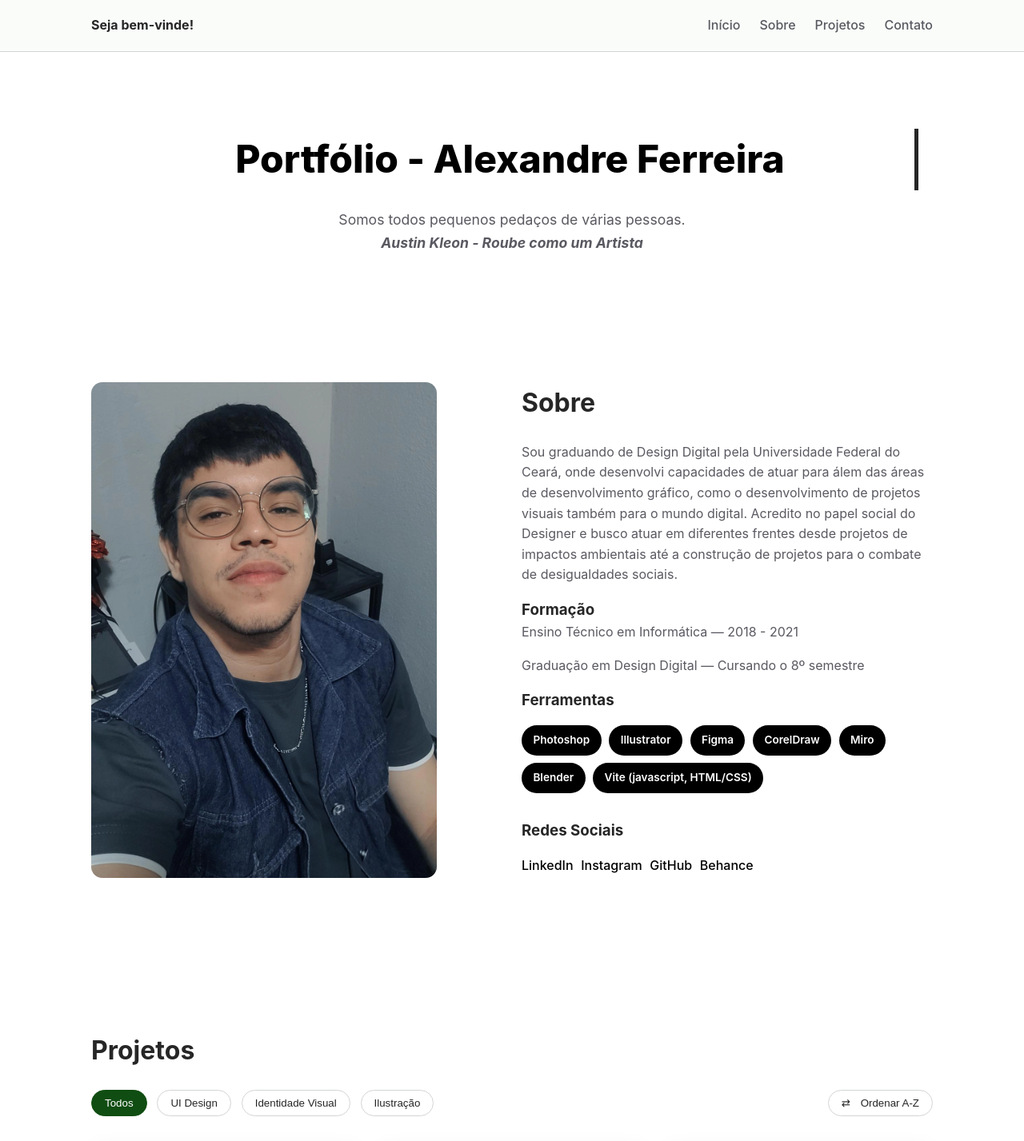
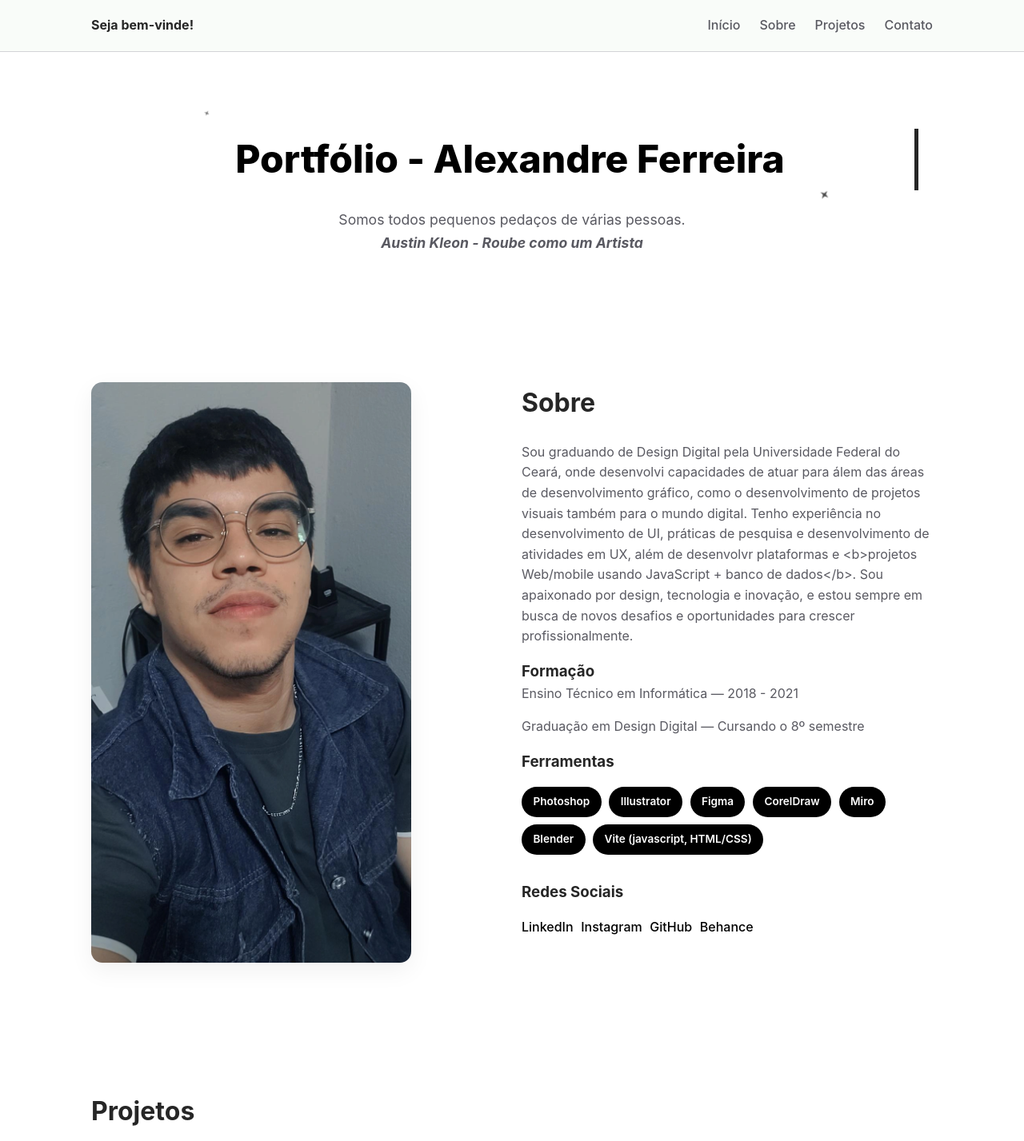
Before and after one commit to XandyDsg/meu-portfolio, a React (Vite) app: page / in a window 1280 px wide. Shown: the top 1427 px of the page at 80% size. Built offline with nearby package versions, Linux system fonts and the light colour scheme.

Commit message:
Novas atualizações e correções de bug na imagem

```diff
--- a/src/inicio.css
+++ b/src/inicio.css
@@ -12,6 +12,8 @@
   --border: #d3d4d6;
   --confirm: #104d12;
   --error: #f44336;
+  --sparkle-primary: #000000;
+  --sparkle-secondary: #104d12;
   --radius: 14px;
   --shadow: 0 10px 30px rgba(0, 0, 0, 0.06);
 
@@ -128,6 +130,59 @@ body {
 .hero {
   text-align: center;
   padding-top: 6rem;
+  position: relative;
+  isolation: isolate;
+}
+
+/* Sparkles decorativos do hero */
+.hero::before,
+.hero::after {
+  content: "";
+  position: absolute;
+  width: 0.45rem;
+  height: 0.45rem;
+  pointer-events: none;
+  background: var(--sparkle-primary);
+  clip-path: polygon(50% 0, 61% 39%, 100% 50%, 61% 61%, 50% 100%, 39% 61%, 0 50%, 39% 39%);
+  opacity: 0.7;
+  animation: sparkle 3.5s ease-in-out infinite;
+  z-index: -1;
+}
+
+.hero::before {
+  top: 22%;
+  left: 15%;
+  box-shadow:
+    8rem 1rem 0 -0.08rem var(--sparkle-secondary),
+    14rem 2rem 0 -0.08rem var(--sparkle-secondary),
+    25rem -1rem 0 -0.14rem var(--sparkle-primary),
+    36rem 4rem 0 -0.1rem var(--sparkle-secondary),
+    42rem 7rem 0 -0.12rem var(--sparkle-primary),
+    5rem 15rem 0 -0.14rem var(--sparkle-primary),
+    18rem 13rem 0 -0.16rem var(--sparkle-secondary),
+    31rem 17rem 0 -0.12rem var(--sparkle-primary),
+    49rem 14rem 0 -0.16rem var(--sparkle-secondary);
+}
+
+.hero::after {
+  top: 52%;
+  right: 14%;
+  width: 0.7rem;
+  height: 0.7rem;
+  animation-delay: 1.4s;
+  box-shadow:
+    -7rem -4rem 0 -0.12rem var(--sparkle-secondary),
+    -16rem -6rem 0 -0.15rem var(--sparkle-secondary),
+    -27rem -1rem 0 -0.18rem var(--sparkle-primary),
+    -31rem 5rem 0 -0.2rem var(--sparkle-primary),
+    -42rem 11rem 0 -0.14rem var(--sparkle-secondary),
+    -20rem 18rem 0 -0.18rem var(--sparkle-primary),
+    -4rem 16rem 0 -0.14rem var(--sparkle-secondary);
+}
+
+@keyframes sparkle {
+  0%, 100% { transform: scale(0.65) rotate(0deg); opacity: 0.25; }
+  50% { transform: scale(1.2) rotate(45deg); opacity: 0.85; }
 }
 
 .hero h1 {
@@ -222,15 +277,17 @@ body {
 
 .about .grid {
   display: grid;
-  grid-template-columns: 300px 1fr;
+  grid-template-columns: minmax(280px, 400px) minmax(0, 1fr);
   gap: 2rem;
   align-items: start;
 }
 
-.about .grid img {
-  width: 1fr;
-  max-width: 300px;
-  height: 300px;
+.about .grid img,
+#about .grid img {
+  width: 100%;
+  max-width: 400px;
+  aspect-ratio: 1 / 1;
+  height: auto;
   object-fit: cover;
   border-radius: var(--radius);
   box-shadow: var(--shadow);
@@ -238,7 +295,13 @@ body {
 
 }
 
-.about img {
+.about img,
+#about img {
+  width: 100%;
+  max-width: 400px;
+  aspect-ratio: 1 / 1;
+  height: auto;
+  object-fit: cover;
   border-radius: var(--radius);
 }
 
@@ -248,10 +311,11 @@ body {
   transition: transform 0.3s ease, box-shadow 0.3s ease;
 }
 .photo-wrap {
-  width: 400px;
-  height: 620px;
+  width: 100%;
+  max-width: 400px;
+  height: auto;
   display: flex;
-  justify-content: left;
+  justify-content: flex-start;
 }
 
 @media (max-width: 900px) {
@@ -259,9 +323,18 @@ body {
     grid-template-columns: 1fr;
   }
 
-  .about .grid img {
+  .about .grid img,
+  #about .grid img,
+  .about img,
+  #about img {
+    width: min(100%, 400px);
+    max-width: 400px;
+    height: auto;
+    margin: 0 auto;
+  }
+
+  .photo-wrap {
     max-width: 100%;
-    height: auto;
   }
 }
 
--- a/src/inicio.jsx
+++ b/src/inicio.jsx
@@ -14,7 +14,7 @@ const DATA = {
 
   about: {
      name: "Alexandre Ferreira de Oliveira",
-     bio: "Sou graduando de Design Digital pela Universidade Federal do Ceará, onde desenvolvi capacidades de atuar para álem das áreas de desenvolvimento gráfico, como o desenvolvimento de projetos visuais também para o mundo digital. Acredito no papel social do Designer e busco atuar em diferentes frentes desde projetos de impactos ambientais até a construção de projetos para o combate de desigualdades sociais.",
+   bio: "Sou graduando de Design Digital pela Universidade Federal do Ceará, onde desenvolvi capacidades de atuar para álem das áreas de desenvolvimento gráfico, como o desenvolvimento de projetos visuais também para o mundo digital. Tenho experiência no desenvolvimento de UI, práticas de pesquisa e desenvolvimento de atividades em UX, além de desenvolvr plataformas e <b>projetos Web/mobile usando JavaScript + banco de dados</b>. Sou apaixonado por design, tecnologia e inovação, e estou sempre em busca de novos desafios e oportunidades para crescer profissionalmente.",
      education: [
         "Ensino Técnico em Informática — 2018 - 2021",
         "Graduação em Design Digital — Cursando o 8º semestre"
@@ -125,15 +125,7 @@ const DATA = {
         toolsUsed: ["cd", "ai", "ps"],
         link: "https://www.behance.net/gallery/252191787/BUSQUE-Rota-Universitaria"
      },
-     {
-        id: 8,
-        category: "Ilustração",
-        title: "Estampa para camiseta - Nordeste Cyberpunk",
-        thumb: "nordestethumb.png",
-        full: "nordestethumb.png",
-        description: "Estampa para camiseta - Nordeste Cyberpunk",
-        toolsUsed: ["cd", "ai"],
-     }
+
   ],
 
   contact: {
```
Also changed, not shown: 1 other file (tests, documents, lock files or other folders).
